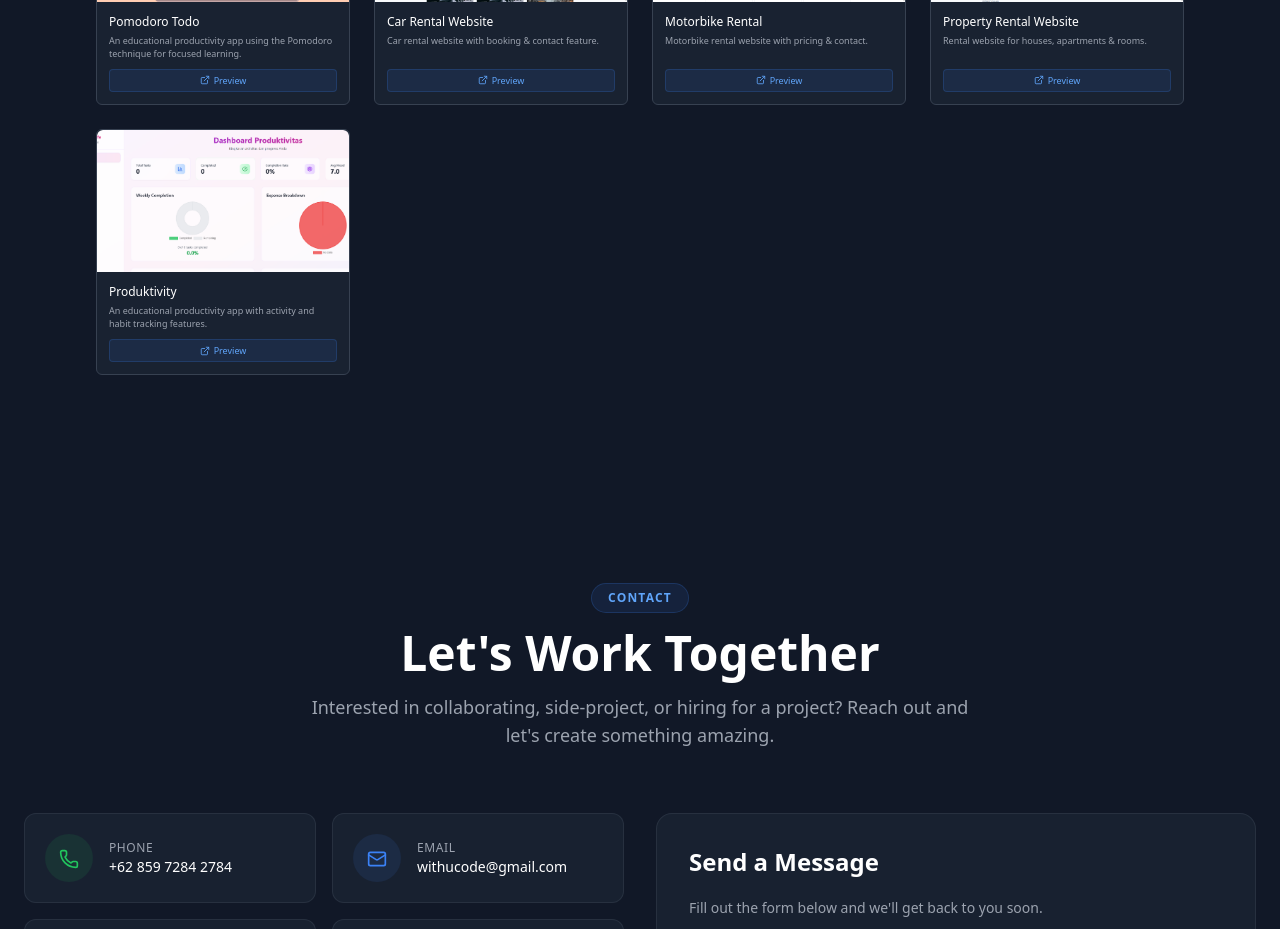
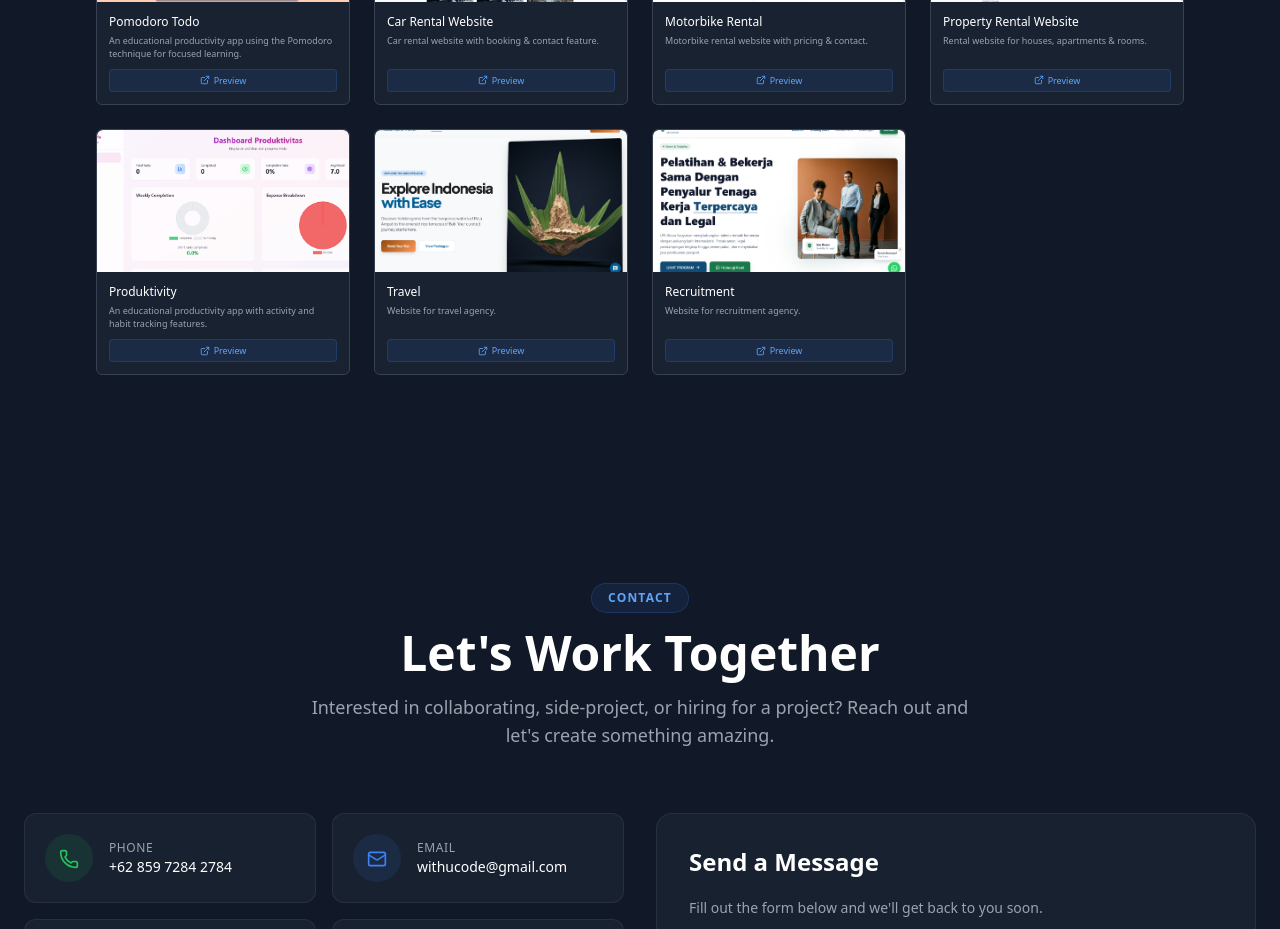
Before and after one commit to GhaniKale/portofolio-codewithu, a React (Vite) app: page / in a window 1280 px wide. Shown: the part 4560-5489 px from the top of the page. Built offline with nearby package versions, Linux system fonts and the light colour scheme; a web font is replaced by a local one.

Commit message:
Update projects and add images

```diff
--- a/src/data/projects.js
+++ b/src/data/projects.js
@@ -146,4 +146,22 @@ export const projects = [
     image: "/image/priduktivity.png",
     vercelUrl: "https://produktivity.vercel.app/",
   },
+  {
+    id: 18,
+    title: "Travel",
+    description:
+      "Website for travel agency.",
+    category: "travel",
+    image: "/image/travel.png",
+    vercelUrl: "https://travel-zeta-kohl.vercel.app/",
+  },
+  {
+    id: 19,
+    title: "Recruitment",
+    description:
+      "Website for recruitment agency.",
+    category: "recruitment",
+    image: "/image/recruitment.png",
+    vercelUrl: "https://www.akuursauyunan.web.id/",
+  },
 ];
```
Also changed, not shown: public/image/recruitment.png (added), public/image/travel.png (added).
